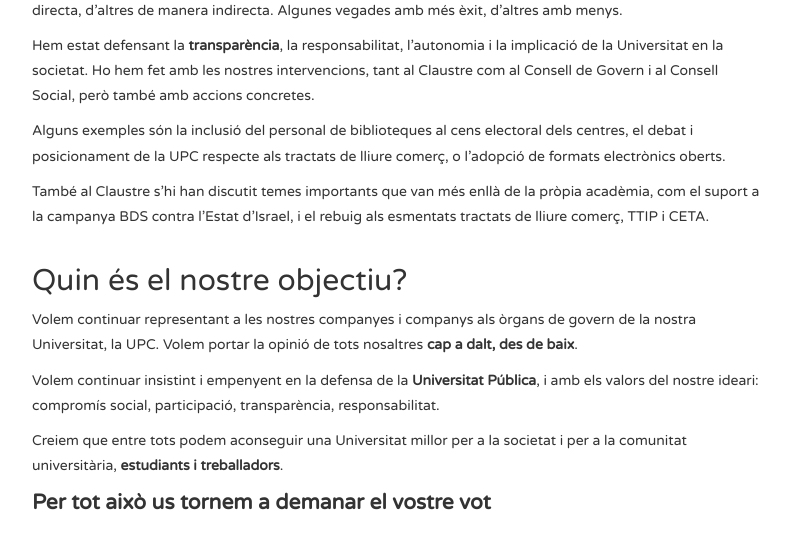
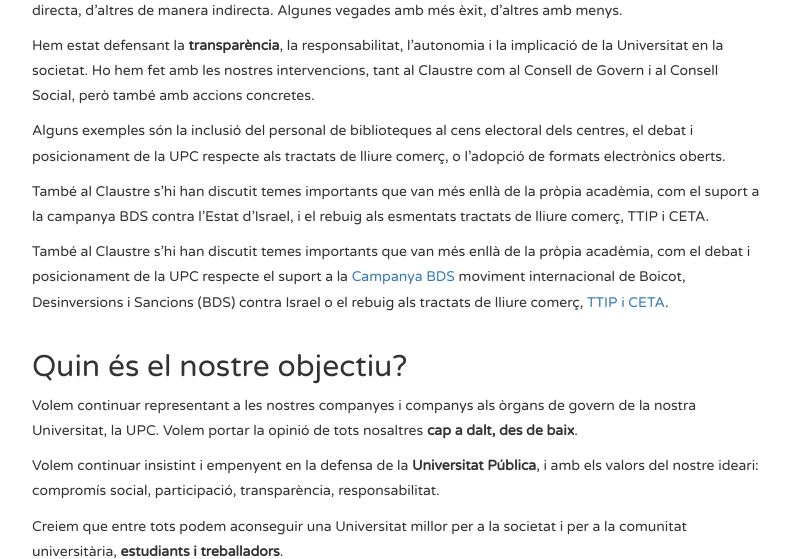
Before and after one commit to per-la-publica/web-per-la-publica, a PHP site: page /info-campanya.php in a window 1280 px wide. Shown: the part 1661-2220 px from the top of the page, without its empty margins (268-1058 px from the left). Before the commit the page ends 2171 px from the top, so only its background shows below. Run offline with PHP 8.4, Linux system fonts and the light colour scheme.

Commit message:
actualitzat paràgraf a la info. de campanya

```diff
--- a/public/info-campanya.php
+++ b/public/info-campanya.php
@@ -90,6 +90,11 @@ require('skeleton_header.php');
 	<p>També al Claustre s’hi han discutit temes importants que van més enllà de la pròpia acadèmia, com el suport a
 	la campanya BDS contra l’Estat d’Israel, i el rebuig als esmentats tractats de lliure comerç, TTIP i CETA.</p>
 
+	<p>També al Claustre s’hi han discutit temes importants que van més enllà de la pròpia acadèmia, com el debat
+	i posicionament de la UPC respecte  el suport a la <a href="http://www.bds.cat/">Campanya BDS</a> moviment
+	internacional de Boicot, Desinversions i Sancions (BDS) contra Israel o el rebuig als tractats de
+	lliure comerç, <a href="http://www.noalttip.org/que-es-el-ttip/">TTIP i CETA</a>.</p>
+
 	</section>
 
 	<section id="objectiu" class="myanchor">
```
